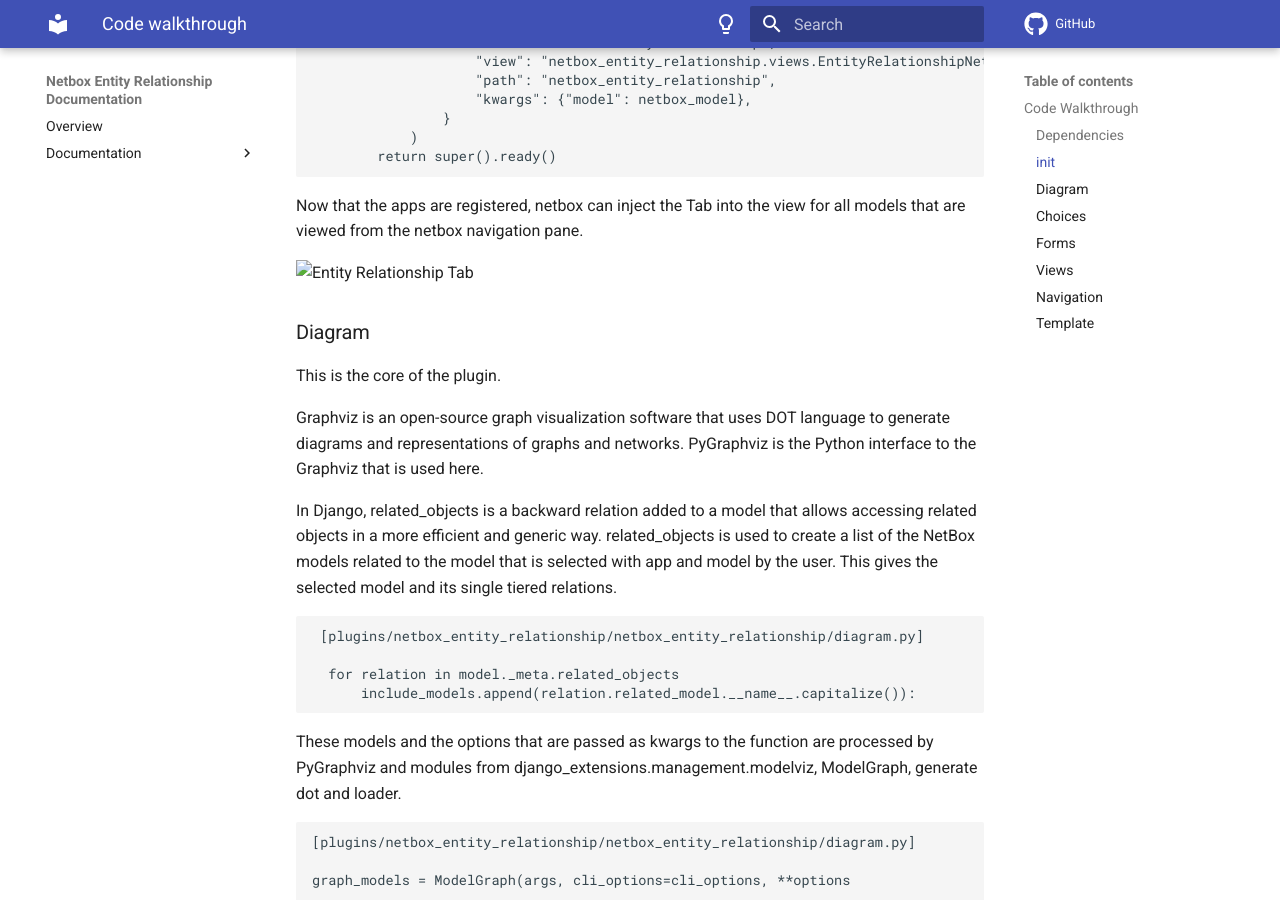
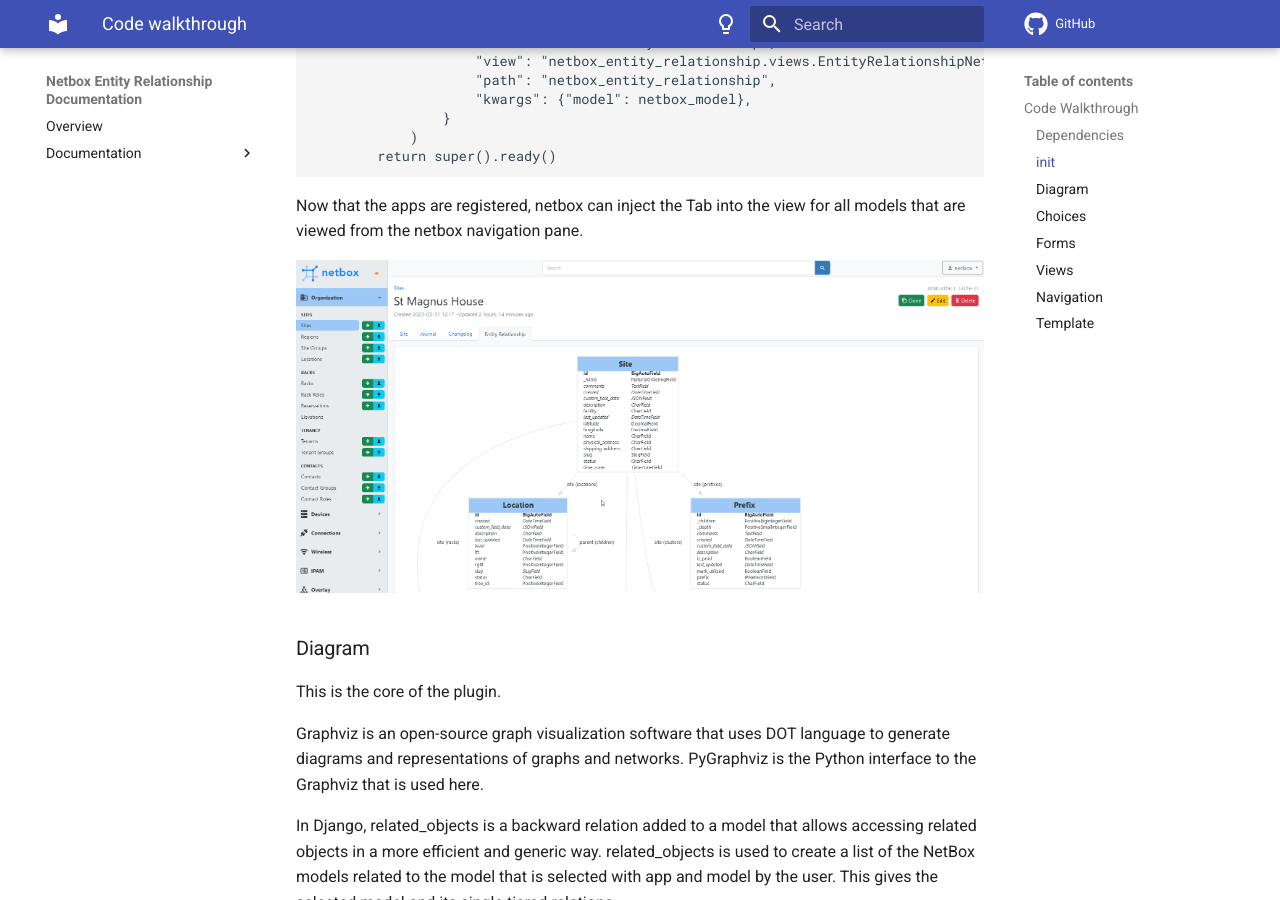
Before and after one commit to opticore/netbox-entity-relationship, an MkDocs documentation site: the page built from docs/code_walkthrough.md, in a window 1280 px wide and 900 px high, scrolled down 1031 px. Built offline with MkDocs 1.6.1 and Material for MkDocs 9.7.7, drawn with Linux system fonts in a browser that asks for light colours; comment, search, counter and statistics services are not loaded.

Commit message:
Update code_walkthrough.md

````diff
--- a/docs/code_walkthrough.md
+++ b/docs/code_walkthrough.md
@@ -43,7 +43,7 @@
 ```
 Now that the apps are registered, netbox can inject the Tab into the view for all models that are viewed from the netbox navigation pane.
 
-![Entity Relationship Tab](docs/images/entity-relationship-tab.png)
+![Entity Relationship Tab](images/entity-relationship-tab.png)
 
 ### Diagram
 This is the core of the plugin.
````
